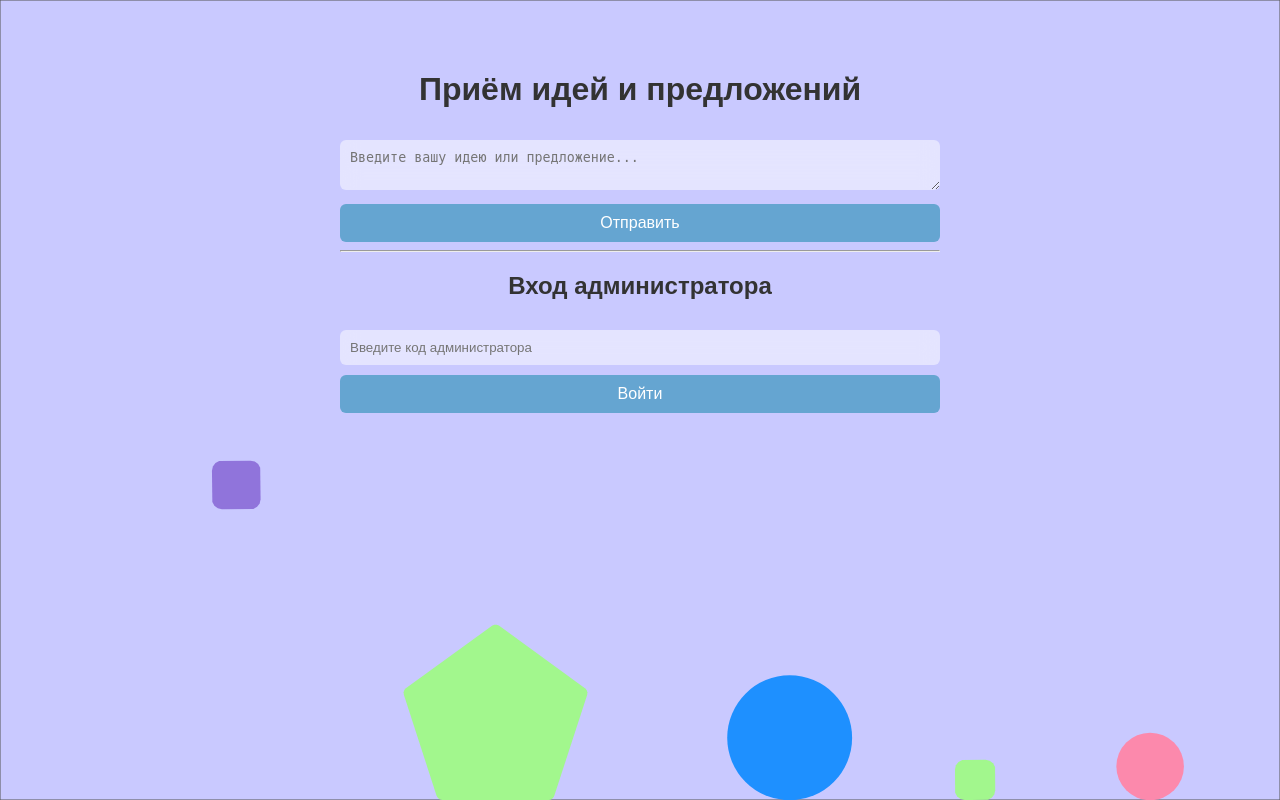
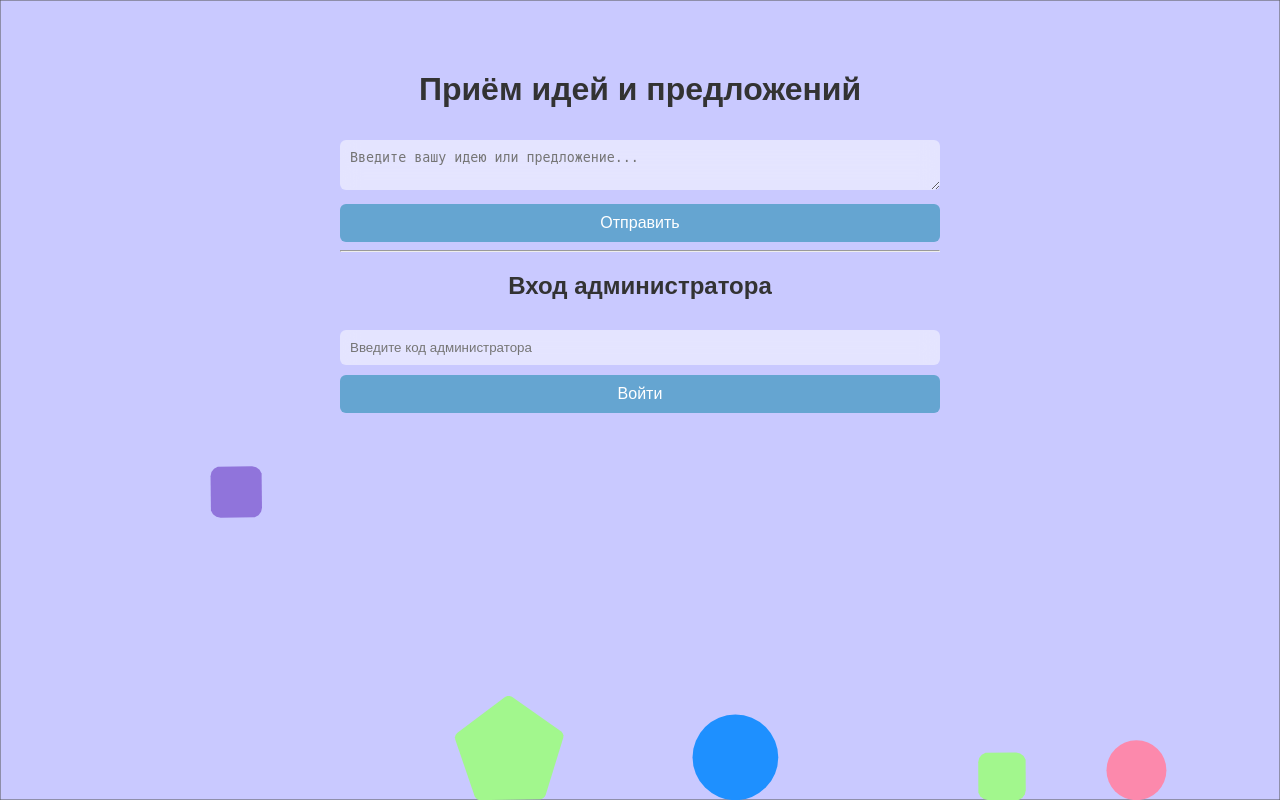
Before and after one commit to school450/school450_project, a Flask app: page / in a window 1280 px wide. Run offline with Flask 3, Linux system fonts and the light colour scheme; some libraries are stand-ins or nearby versions.

Commit message:
Обновление frontend: другой размер 2

```diff
--- a/templates/index.html
+++ b/templates/index.html
@@ -190,7 +190,7 @@
 
         const shapes = [];
         function addShape() {
-            const size = Math.random() * 200 + 1;
+            const size = Math.random() * 90 + 30;
             const x = Math.random() * window.innerWidth;
             const type = Math.random();
 
```
